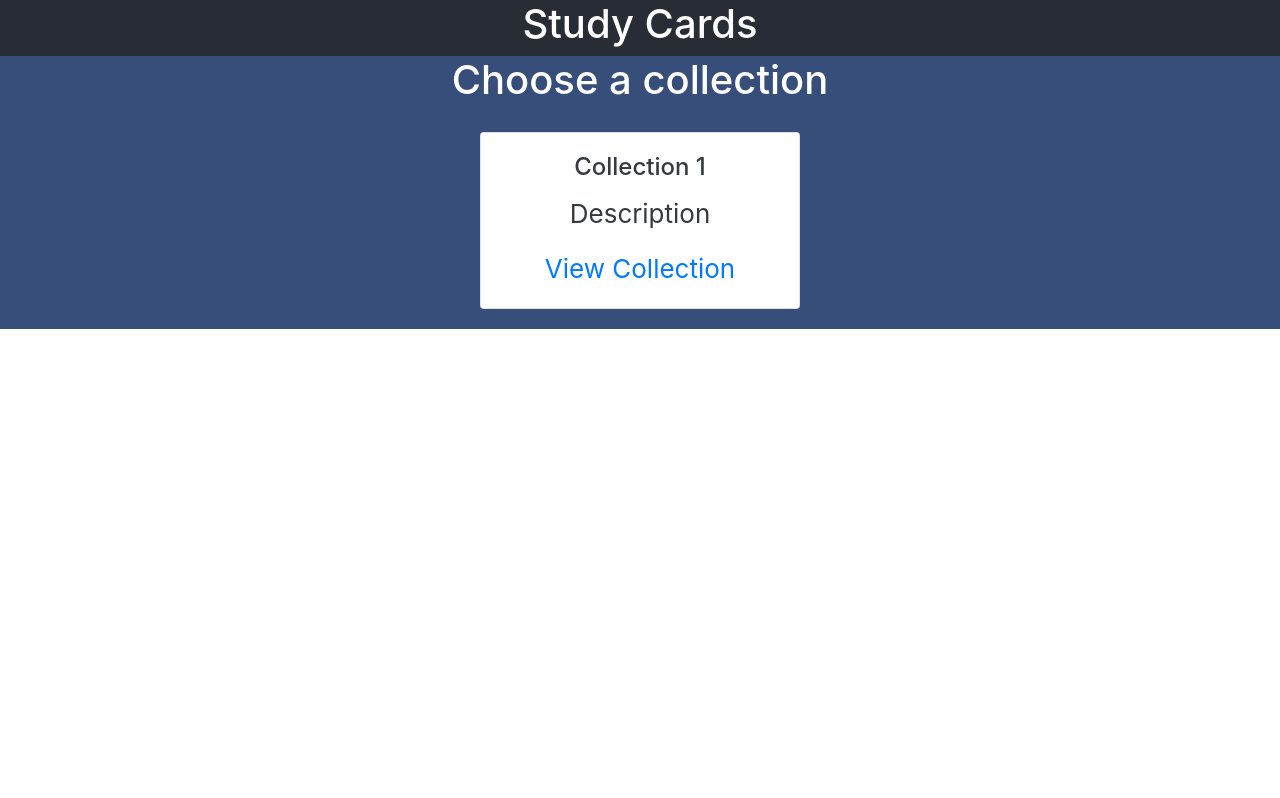
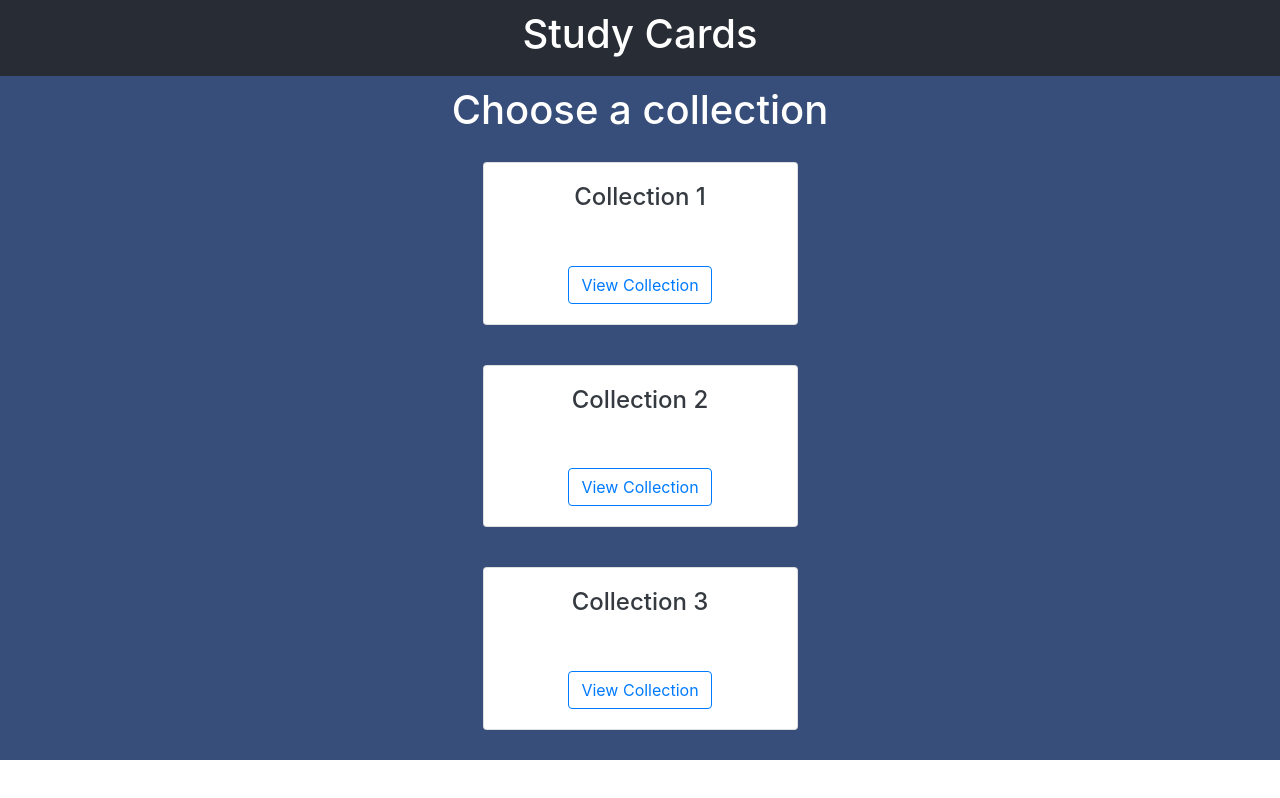
Before and after one commit to clintmthompson/Study-Cards, a React (Create React App) app in the folder FrontEnd/study_cards/: page / in a window 1280 px wide. Built offline with nearby package versions, Linux system fonts and the light colour scheme; the HTML template or start-up script is replaced by a standard one.

Commit message:
Updated Collection component for layout

```diff
--- a/FrontEnd/study_cards/src/App.css
+++ b/FrontEnd/study_cards/src/App.css
@@ -12,6 +12,7 @@
   justify-content: center;
   font-size: calc(10px + 2vmin);
   color: white;
+  padding: 10px;
 }
 
 #collection {
@@ -22,6 +23,7 @@
   justify-content: center;
   font-size: calc(10px + 2vmin);
   color: white;
+  padding: 10px;
 }
 
 .card{
--- a/FrontEnd/study_cards/src/Components/Collection.jsx
+++ b/FrontEnd/study_cards/src/Components/Collection.jsx
@@ -9,13 +9,27 @@ const Collection = () => {
 
             <h1>Choose a collection</h1>
 
+
             <div className="card text-center">
                 <div className="card-body text-dark">
-                    <h4 className="card-title">Collection 1</h4>
-                    <p className="card-text-secondary">Description</p>
-                    <a href="#">View Collection</a>
+                    <h4 className="card-title">Collection 1</h4><br />
+                    <a href="#" className='btn btn-outline-primary'>View Collection</a>
                 </div>
             </div>
+            <div className="card text-center">
+                <div className="card-body text-dark">
+                    <h4 className="card-title">Collection 2</h4><br />
+                    <a href="#" className='btn btn-outline-primary'>View Collection</a>
+                </div>
+            </div>
+            <div className="card text-center">
+                <div className="card-body text-dark">
+                    <h4 className="card-title">Collection 3</h4><br />
+                    <a href="#" className='btn btn-outline-primary'>View Collection</a>
+                </div>
+            </div>
+
+
         </div>
 
 
```
